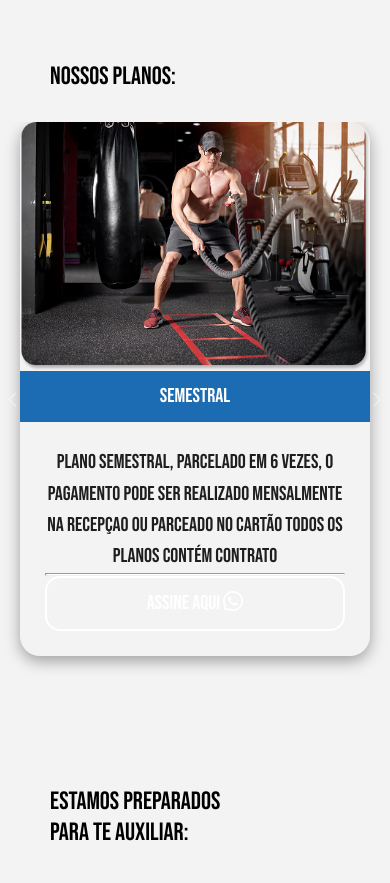
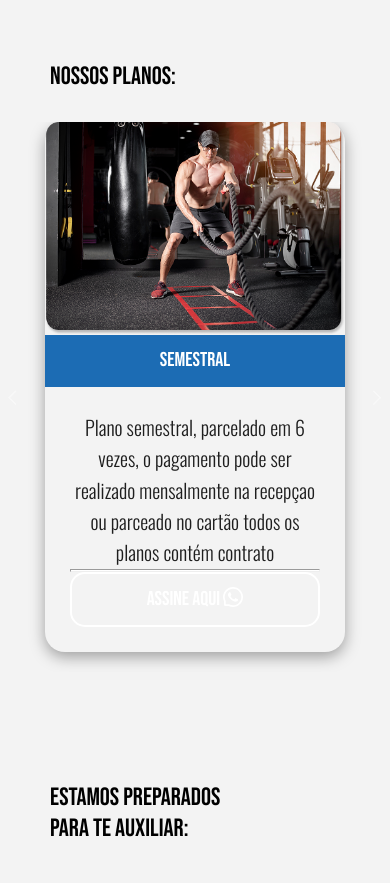
Before and after one commit to SamIamarino/Academia-Evolucao-Project, a React (Vite) app in the folder academia-evolucao/: page / in a window 390 px wide. Shown: the part 1320-2203 px from the top of the page. Built offline with nearby package versions, Linux system fonts and the light colour scheme.

Commit message:
fix: arrumando espaçamento no planoCard

```diff
--- a/academia-evolucao/src/components/planoCard/PlanoCard.css
+++ b/academia-evolucao/src/components/planoCard/PlanoCard.css
@@ -59,7 +59,7 @@
     overflow-wrap: break-word;
     display: flex;
     flex-direction: column;
-    justify-content: space-around;
+    justify-content: space-evenly;
     gap: 20px;
 }
 
@@ -67,6 +67,8 @@
 
 @media (max-width: 750px ) {
     .plano-card{
+        width: 300px;
+        /* height: 550px; */
         margin: auto;
         /* Bug do box-shadow */
         margin-bottom: 20px;
--- a/academia-evolucao/src/components/planoCard/PlanoCard.jsx
+++ b/academia-evolucao/src/components/planoCard/PlanoCard.jsx
@@ -36,7 +36,7 @@ export default function PlanoCard ({plano,description,imagemPlano}){
 
             </div>
             <div className={isDarkTheme ? 'plano-card-body-dark-themed' : 'plano-card-body'}>
-                <p>{description}</p>
+                <p className='oswald-font'>{description}</p>
                 <hr />
                 <WhatsAppButton/>
             </div>
```
